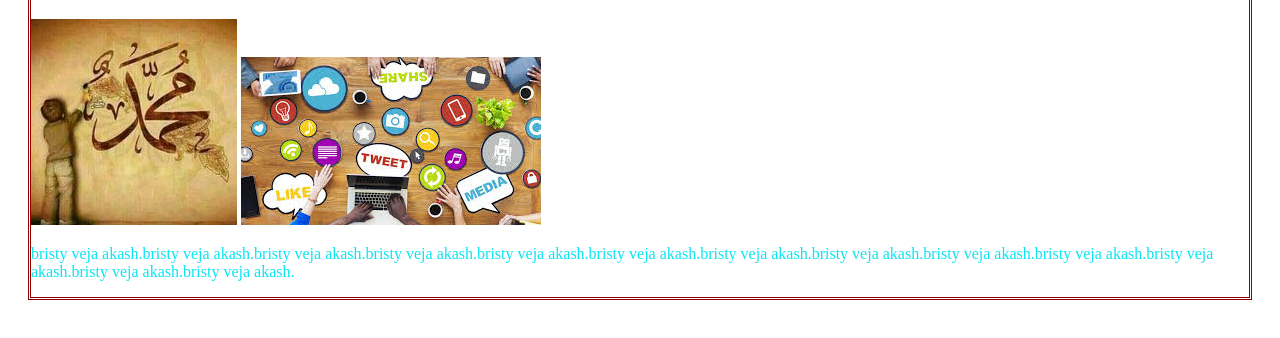
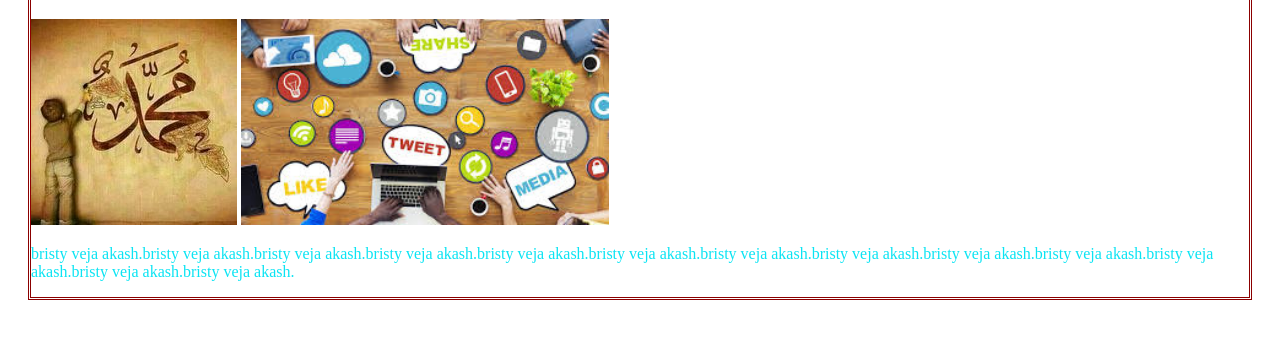
Before and after one commit to saeidurrahman750/my-frist-nepo, a plain HTML site: page index.html in a window 1280 px wide. Shown: the part 84-422 px from the top of the page. Drawn offline with Linux system fonts and the light colour scheme.

Commit message:
height added

```diff
--- a/index.html
+++ b/index.html
@@ -12,7 +12,7 @@
 <div>
 <h1>My first love.</h1>
 <img src="130827328_475065640129547_8139376197959074453_n.jpg">
-<img src="images (4).jpg">
+<img src="images (4).jpg" height="206">
 <p>bristy veja akash.bristy veja akash.bristy veja akash.bristy veja akash.bristy veja akash.bristy veja akash.bristy veja akash.bristy veja akash.bristy veja akash.bristy veja akash.bristy veja akash.bristy veja akash.bristy veja akash.</p>
 </div>
 </body>
```
